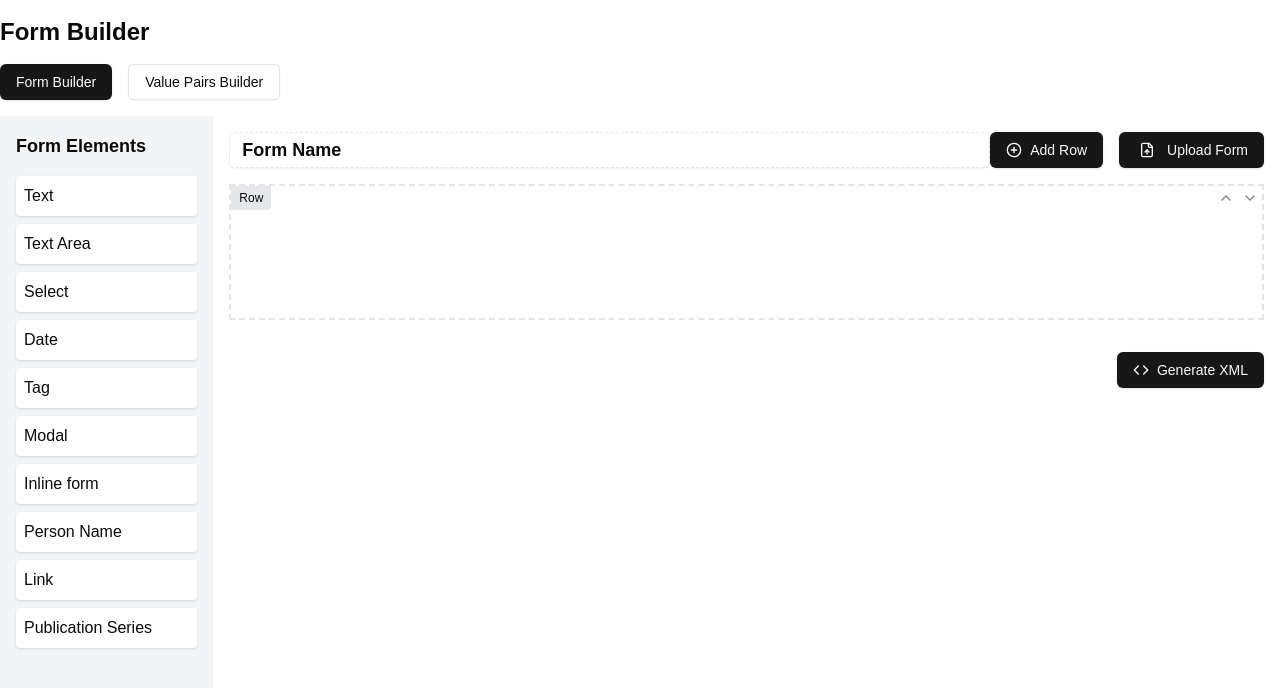
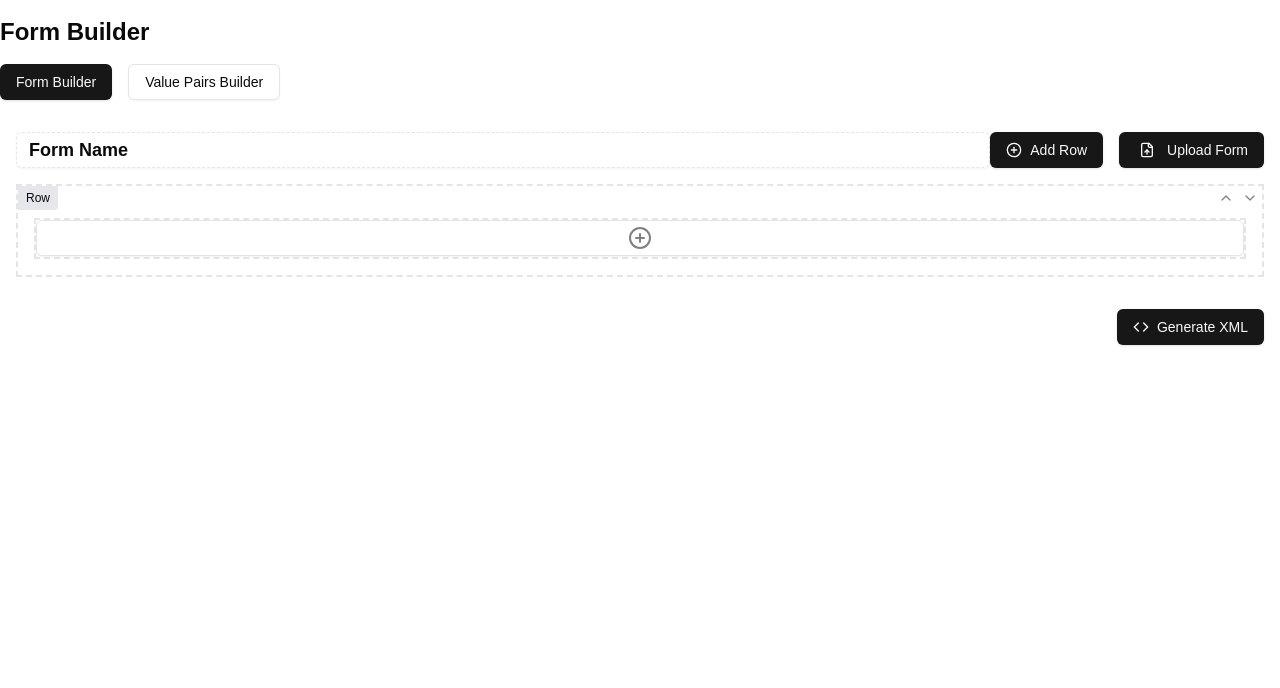
Before and after one commit to Kallox/DSpace-Form-Builder, a Next.js app: page / in a window 1280 px wide. Both pictures are taken after a click on the button "Add Row". Shown: the top 688 px of the page. Built offline with nearby package versions, Linux system fonts and the light colour scheme.

Commit message:
Feat[Add element button]: Removed drag and drop to add element, button created

```diff
--- a/src/app/components/FormBuilder.tsx
+++ b/src/app/components/FormBuilder.tsx
@@ -11,20 +11,6 @@ import { CodeZone } from "./CodeZone"
 import { XmlUploadModal } from './XmlUploadModal'
 import { FormElementSettingsModal } from './FormElementSettingsModal'
 import { FormElement, FormRow, Form } from '@/types/Form'
-
-const initialFormElements = [
-  { id: 'input', type: 'onebox', label: 'Text' },
-  { id: 'textarea', type: 'textarea', label: 'Text Area' },
-  { id: 'select', type: 'dropdown', label: 'Select' },
-  { id: 'date', type: 'date', label: 'Date' },
-  { id: 'tag', type: 'tag', label: 'Tag' },
-  { id: 'group', type: 'group', label: 'Modal' },
-  { id: 'inlinegroup', type: 'inline-group', label: 'Inline form' },
-  { id: 'name', type: 'name', label: 'Person Name' },
-  { id: 'link', type: 'link', label: 'Link' },
-  { id: 'series', type: 'series', label: 'Publication Series' },
-
-]
 
 interface FormBuilderProps {
   form: FormRow[];
@@ -42,34 +28,7 @@ export default function EnhancedFormBuilder({ form, formName, onFormChange, onFo
 
     const { source, destination } = result
 
-    if (source.droppableId === 'elements' && destination.droppableId.startsWith('row')) {
-      const baseElement = initialFormElements.find(el => el.id === result.draggableId);
-      const newElement: FormElement = {
-        id: `${result.draggableId}-${Date.now()}`,
-        schema: '',
-        element: '',
-        qualifier: '',
-        label: '',
-        inputType: baseElement ? baseElement.type : '',
-        repeatable: false,
-        required: '',
-        hint: '',
-        style: '',
-        typeBind: '',
-        regex: '',
-        vocabulary: '',
-        vocabularyClosed: false,
-        visibility: true,
-        readonly: false,
-        valuePairsName: ''
-      }
-
-      const rowIndex = parseInt(destination.droppableId.split('-')[1])
-      const newForm = [...form]
-      newForm[rowIndex].elements.splice(destination.index, 0, newElement)
-      setSavedForm(null)
-      onFormChange(newForm)
-    } else if (source.droppableId.startsWith('row') && destination.droppableId.startsWith('row')) {
+    if (source.droppableId.startsWith('row') && destination.droppableId.startsWith('row')) {
       const sourceRowIndex = parseInt(source.droppableId.split('-')[1])
       const destRowIndex = parseInt(destination.droppableId.split('-')[1])
 
@@ -219,6 +178,33 @@ export default function EnhancedFormBuilder({ form, formName, onFormChange, onFo
     onFormChange([...form, { id: `row-${Date.now()}`, elements: [] }])
   }
 
+  const addNewElement = (rowIndex: number) => {
+    const newElement: FormElement = {
+      id: `${Date.now()}`,
+      schema: '',
+      element: '',
+      qualifier: '',
+      label: '',
+      inputType: '',
+      repeatable: false,
+      required: '',
+      hint: '',
+      style: '',
+      typeBind: '',
+      regex: '',
+      vocabulary: '',
+      vocabularyClosed: false,
+      visibility: true,
+      readonly: false,
+      valuePairsName: ''
+    }
+    const newForm = [...form]
+    const elementsLength = newForm[rowIndex].elements.length
+    newForm[rowIndex].elements.splice(elementsLength, 0, newElement)
+    setSavedForm(null)
+    onFormChange(newForm)
+  }
+
   const moveRowUp = (index: number) => {
     if (index > 0) {
       const newForm = [...form]
@@ -244,31 +230,7 @@ export default function EnhancedFormBuilder({ form, formName, onFormChange, onFo
   return (
     <DragDropContext onDragEnd={onDragEnd}>
       <div className="flex h-screen">
-        <div className="w-1/6 bg-gray-100 p-4">
-          <h2 className="text-lg font-bold mb-4">Form Elements</h2>
-          <Droppable droppableId="elements" isDropDisabled={true}>
-            {(provided) => (
-              <div {...provided.droppableProps} ref={provided.innerRef}>
-                {initialFormElements.map((element, index) => (
-                  <Draggable key={element.id} draggableId={element.id} index={index}>
-                    {(provided) => (
-                      <div
-                        ref={provided.innerRef}
-                        {...provided.draggableProps}
-                        {...provided.dragHandleProps}
-                        className="bg-white p-2 mb-2 rounded shadow"
-                      >
-                        {element.label}
-                      </div>
-                    )}
-                  </Draggable>
-                ))}
-                {provided.placeholder}
-              </div>
-            )}
-          </Droppable>
-        </div>
-        <div className="w-5/6 p-4">
+        <div className="w-full p-4">
           <div className="flex justify-between items-center mb-4">
             <Input
               id="FormName"
@@ -285,7 +247,7 @@ export default function EnhancedFormBuilder({ form, formName, onFormChange, onFo
           {form.map((row, rowIndex) => (
             <Droppable key={row.id} droppableId={`row-${rowIndex}`}>
               {(provided) => (
-                <div className="relative min-h-[100px] border-2 border-dashed p-4 mb-4">
+                <div className="relative min-h-[20px] border-2 border-dashed p-4 mb-4">
                   <span className="absolute top-0 left-0 bg-gray-200 text-xs px-2 py-1 rounded-br">Row</span>
                   <div className="absolute top-0 right-0 flex">
                     <Button
@@ -312,7 +274,7 @@ export default function EnhancedFormBuilder({ form, formName, onFormChange, onFo
                   <div
                     {...provided.droppableProps}
                     ref={provided.innerRef}
-                    className="min-h-[100px]"
+                    className="min-h-[20px]"
                   >
                     {row.elements.map((element, index) => (
                       <Draggable key={element.id} draggableId={element.id} index={index}>
@@ -330,6 +292,9 @@ export default function EnhancedFormBuilder({ form, formName, onFormChange, onFo
                       </Draggable>
                     ))}
                     {provided.placeholder}
+                    <div className="border-2 border-dashed w-full mt-4">
+                      <Button variant="outline" className="w-full" onClick={() => addNewElement(rowIndex)}><PlusCircle color="gray"/></Button>
+                    </div>
                   </div>
                 </div>
               )}
```
